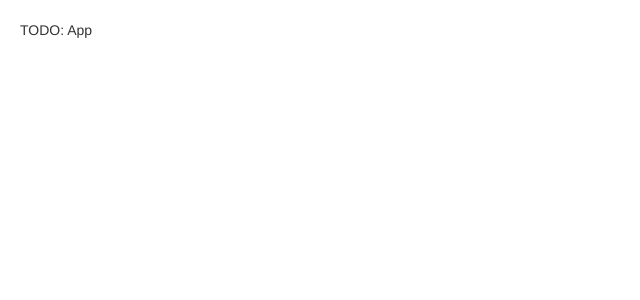
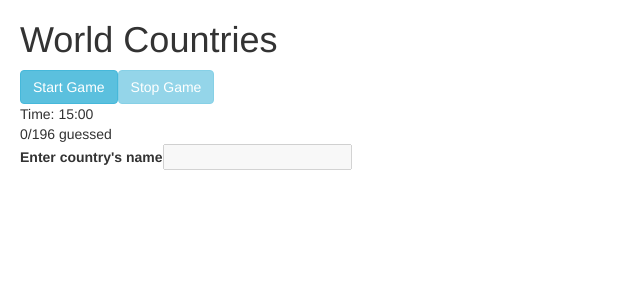
Before and after one commit to wcyjoyce/world-countries, a React (Create React App) app: page / in a window 1280 px wide. Shown: the top 300 px of the page, without its empty margins (0-640 px from the left). Built offline with nearby package versions, Linux system fonts and the light colour scheme.

Commit message:
timer and input field added

```diff
--- a/src/components/app.jsx
+++ b/src/components/app.jsx
@@ -1,10 +1,26 @@
 import React, { Component } from "react";
 
+import Game from "./game.jsx";
+import countries from "./countries.js";
+
 class App extends Component {
+  state = { correct: [], countries: countries, input: "" };
+
+  handleChange = (event) => {
+    this.setState({ input: event.target.value });
+  };
+
+  handleSubmit = (event) => {
+    if (event.key === "Enter") {
+      console.log(event.target.value);
+    };
+  };
+
   render() {
     return (
       <div className="app">
-        TODO: App
+        <h1>World Countries</h1>
+        <Game countries={countries} handleChange={this.handleChange} handleSubmit={this.handleSubmit} correct={this.state.correct} input={this.state.input} />
       </div>
     );
   };
--- /dev/null
+++ b/src/components/game.jsx
@@ -0,0 +1,61 @@
+import React, { Component } from "react";
+
+class Game extends Component {
+  state = { started: false, time: 900 };
+
+  formatTime = (time) => {
+    let seconds = ("0" + time % 60).slice(-2);
+    let minutes = Math.floor(time / 60);
+    minutes = seconds === 59 ? minutes - 1 : minutes;
+    return minutes + ":" + seconds;
+  };
+
+  timer = () => {
+    if (this.state.started) {
+      if (this.state.time > 0) {
+        this.setState({ time: this.state.time - 1 });
+      } else {
+        this.setState({ started: false, input: "" });
+        clearInterval(this.timer);
+        console.log("time's up"); // placeholder check
+      };
+    };
+  };
+
+  startGame = () => {
+    this.setState({ started: true })
+    this.startTime = new Date().getTime();
+    this.timer = setInterval(this.timer, 1000); // 1-second intervals
+  };
+
+  stopGame = () => {
+    this.setState({ started: false });
+    clearInterval(this.timer);
+  };
+
+  gameCompleted = () => {
+    if (this.props.correct.length === this.props.countries.length) {
+      this.setState({ started: false });
+      this.endTime = new Date().getTime();
+      this.timeTaken = (this.startTime - this.endTime) / 1000; // expressed in seconds
+    }
+  }
+
+  render() {
+    return (
+      <div className="game">
+        <div>
+          <button className="btn btn-info" disabled={this.state.started} onClick={this.startGame}>Start Game</button>
+          <button className="btn btn-info" disabled={!this.state.started} onClick={this.stopGame}>Stop Game</button>
+        </div>
+        <div>Time: {this.formatTime(this.state.time)}</div>
+        <div>{this.props.correct.length}/{this.props.countries.length} guessed</div>
+        <label>Enter country's name</label>
+        <input disabled={!this.state.started} type="text" onChange={this.props.handleChange} onKeyDown={this.props.handleSubmit} value={this.props.input} />
+        {this.gameCompleted()}
+      </div>
+    );
+  };
+};
+
+export default Game;
```
